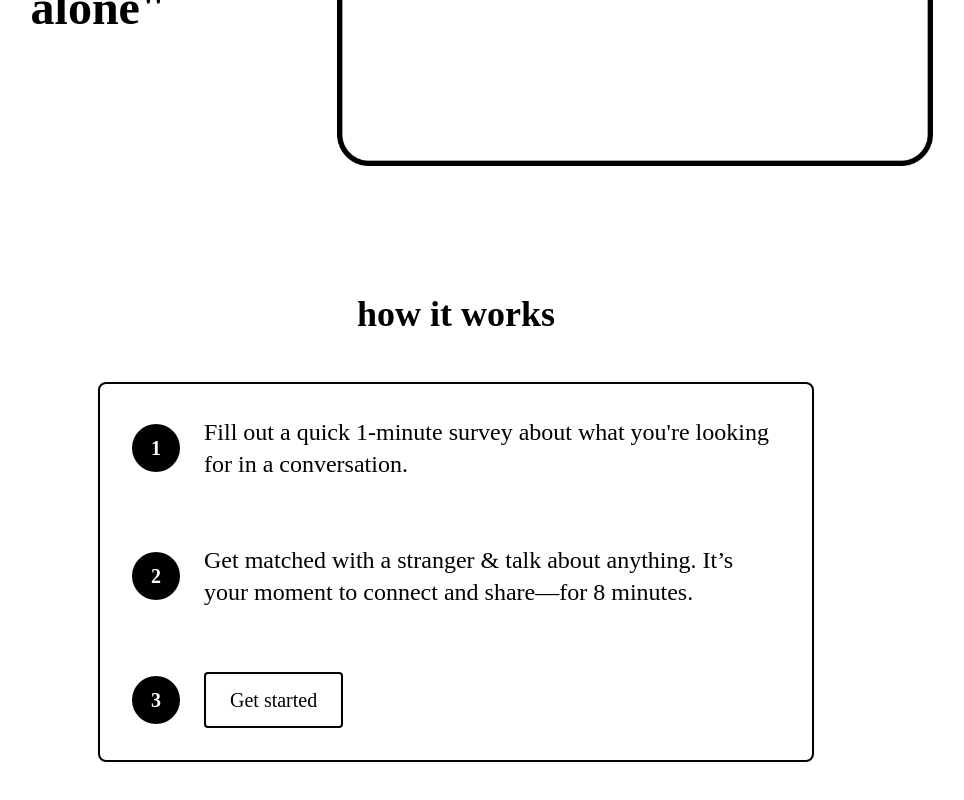
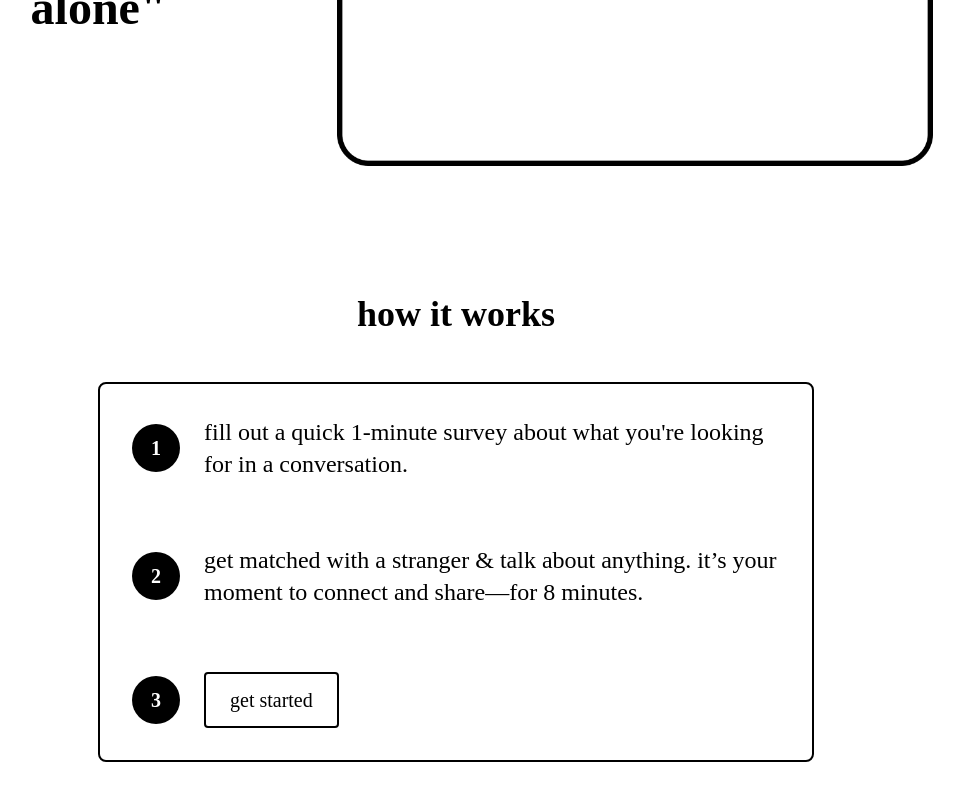
Before and after one commit to sahitid/8minutes, a Next.js app: page / in a window 1280 px wide. Shown: the part 1114-1914 px from the top of the page, without its empty margins (184-1148 px from the left). Built offline with nearby package versions, Linux system fonts and the light colour scheme; a web font is replaced by a local one.

Commit message:
buttons + lowercase

```diff
--- a/components/howitworks.js
+++ b/components/howitworks.js
@@ -8,7 +8,7 @@ export const HowItWorks = () => {
               <p>1</p>
             </div>
             <p className="text-2xl max-w-xl">
-              Fill out a quick 1-minute survey about what you're looking for in a conversation.
+              fill out a quick 1-minute survey about what you're looking for in a conversation.
             </p>
           </div>
           <div className="flex items-center">
@@ -16,15 +16,15 @@ export const HowItWorks = () => {
               <p>2</p>
             </div>
             <p className="text-2xl max-w-xl">
-              Get matched with a stranger & talk about anything. It’s your moment to connect and share—for 8 minutes.
+              get matched with a stranger & talk about anything. it’s your moment to connect and share—for 8 minutes.
             </p>
           </div>
           <div className="flex items-center">
             <div className="flex items-center justify-center w-12 h-12 bg-black text-white text-xl font-bold rounded-full mr-6">
               <p>3</p>
             </div>
-            <button className="max-w-xl border-2 border-black py-3 px-6 text-xl rounded hover:bg-gray-200 transition">
-              Get started
+            <button className="max-w-xl border-2 border-black py-3 px-6 text-xl rounded hover:bg-black hover:text-white transition ease-in-out duration-300">
+              get started
             </button>
           </div>
         </div>
--- a/pages/index.js
+++ b/pages/index.js
@@ -15,7 +15,7 @@ export default function Home() {
           <span className="text-[14rem] font-bold leading-none">8</span>
           <p className="text-5xl">minutes</p>
           <div className="mt-12">
-            <button className="bg-transparent border border-black dark:border-white py-2 px-4 rounded text-lg hover:bg-gray-200 dark:hover:bg-gray-800 transition">
+            <button className="bg-transparent border hover:bg-black hover:text-white transition ease-in-out duration-300 border-black dark:border-white py-2 px-4 rounded text-lg hover:bg-gray-200 dark:hover:bg-gray-800 transition">
               get started
             </button>
           </div>
```
